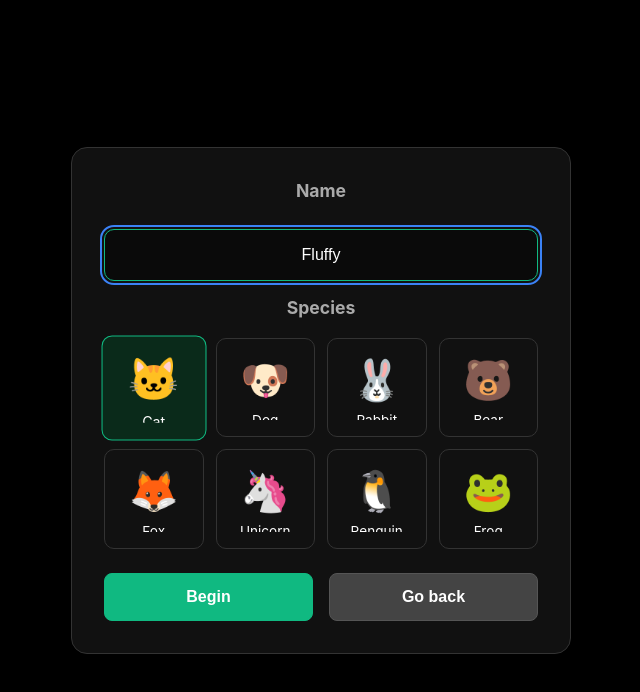
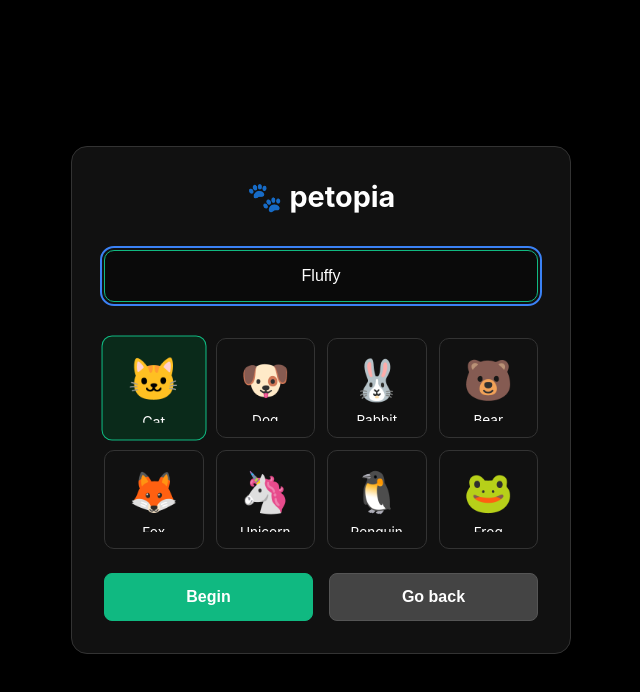
Before and after one commit to katcitdoe/petopia, a plain HTML site: page index.html in a window 1280 px wide. Both pictures are taken after a click on the button "Create a Pet". Shown: the whole page, without its empty margins (319-959 px from the left). Drawn offline with Linux system fonts and the light colour scheme.

Commit message:
Update index.html

```diff
--- a/index.html
+++ b/index.html
@@ -20,12 +20,11 @@
 
     <div id="setup-modal" class="modal" style="display:none">
         <div class="modal-content">
+           <h2>🐾 petopia</h2>
             <div>
-                <h3>Name</h3>
                 <input type="text" id="pet-name-input" class="input" placeholder="Enter pet name" maxlength="20" value="Fluffy">
             </div>
             <div>
-                <h3>Species</h3>
                 <div class="species-grid" id="species-options"></div>
             </div>
             <div class="modal-buttons">
@@ -37,6 +36,7 @@
 
     <div id="load-modal" class="modal" style="display:none">
         <div class="modal-content">
+           <h2>🐾 petopia</h2>
             <textarea id="load-code-input" class="save-code-input" placeholder="Base64 string..." rows="4"></textarea>
             <div class="modal-buttons">
                 <button class="btn setup-btn" onclick="loadFromCode()">Import</button>
```
